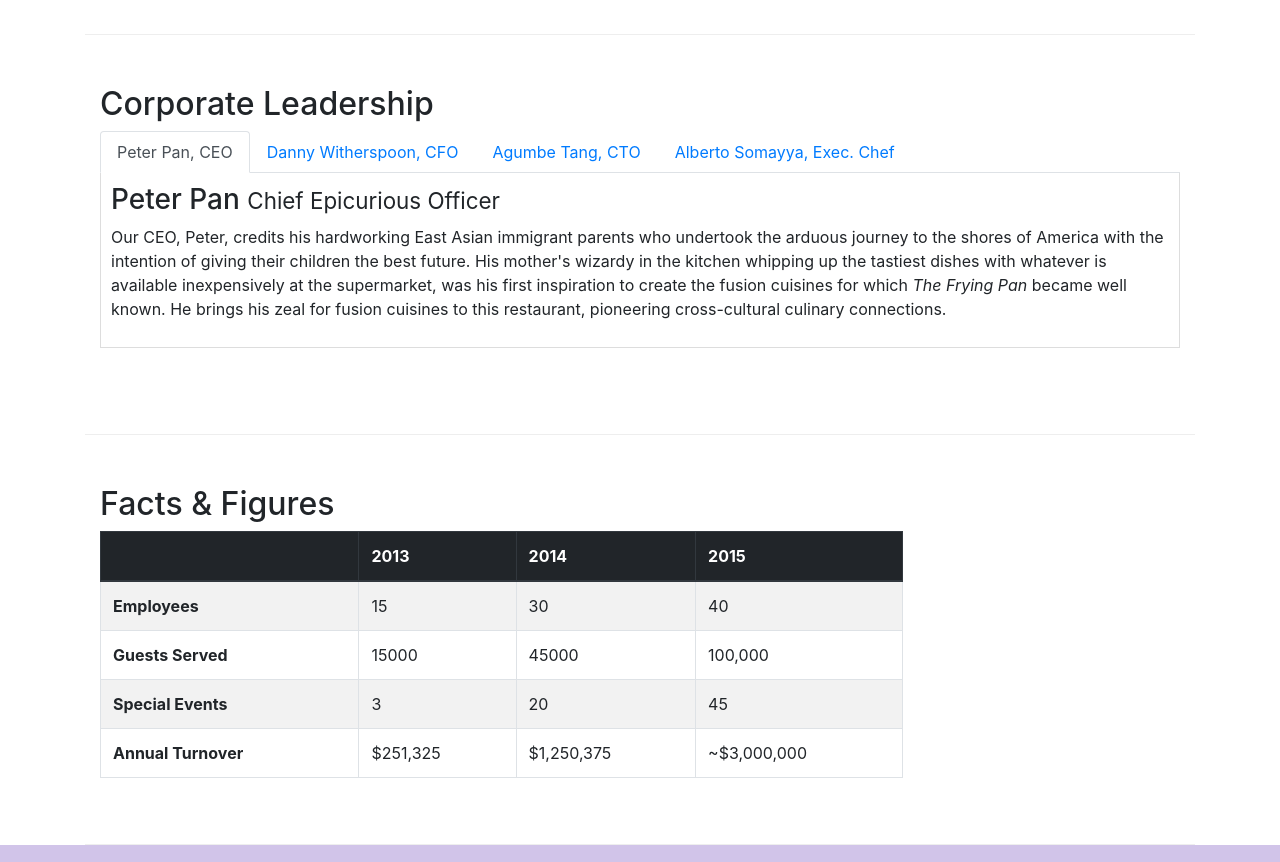
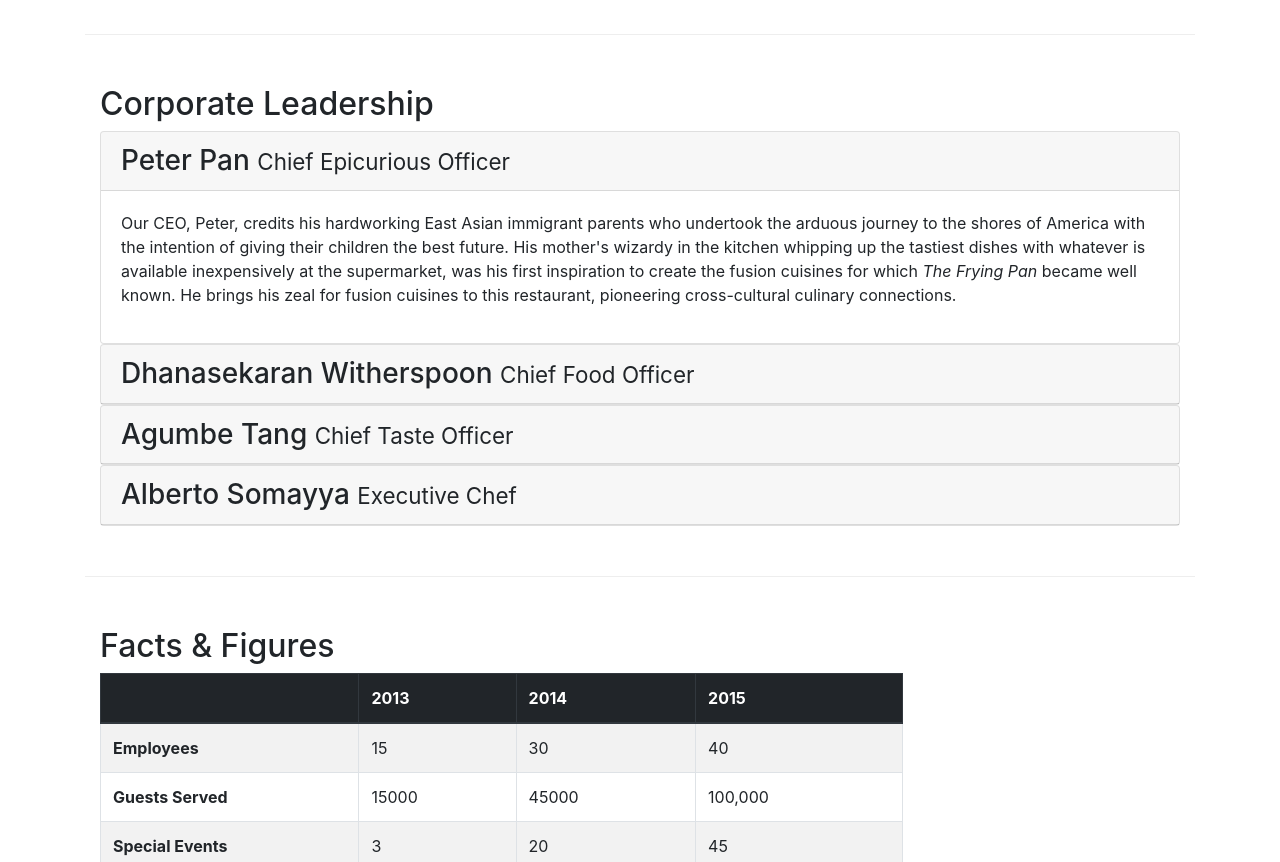
Before and after one commit to drewche/bootstrap-setup, a website: page aboutus.html in a window 1280 px wide. Shown: the part 1060-1922 px from the top of the page. Drawn offline with nearby package versions, Linux system fonts and the light colour scheme.

Commit message:
Accordion

```diff
--- a/aboutus.html
+++ b/aboutus.html
@@ -100,43 +100,64 @@
             <div class="col-12 col-sm-12">
                 <h2>Corporate Leadership</h2>
 
-                <ul class="nav nav-tabs">
-                   <li class="nav-item">
-                     <a class="nav-link active" href="#peter"
-                       role="tab" data-toggle="tab">Peter Pan, CEO</a>
-                   </li>
-                   <li class="nav-item">
-                     <a class="nav-link" href="#danny" role="tab"
-                       data-toggle="tab">Danny Witherspoon, CFO</a>
-                   </li>
-                   <li class="nav-item">
-                     <a class="nav-link" href="#agumbe"role="tab"
-                       data-toggle="tab">Agumbe Tang, CTO</a>
-                   </li>
-                   <li class="nav-item">
-                     <a class="nav-link" href="#alberto" role="tab"
-                       data-toggle="tab">Alberto Somayya, Exec. Chef</a>
-                   </li>
-               </ul>
-               <div class="tab-content">
-                   <div role="tabpanel" class="tab-pane fade show active" id="peter">
-                        <h3>Peter Pan <small>Chief Epicurious Officer</small></h3>
-                        <p class="d-none d-sm-block">Our CEO, Peter, credits his hardworking East Asian immigrant parents who undertook the arduous journey to the shores of America with the intention of giving their children the best future. His mother's wizardy in the kitchen whipping up the tastiest dishes with whatever is available inexpensively at the supermarket, was his first inspiration to create the fusion cuisines for which <em>The Frying Pan</em> became well known. He brings his zeal for fusion cuisines to this restaurant, pioneering cross-cultural culinary connections.</p>
+               <div id="accordion">
+                   <div class="card">
+                       <div class="card-header" role="tab" id="peterhead">
+                            <h3 class="mb-0">
+                               <a data-toggle="collapse" data-target="#peter">
+                                   Peter Pan <small>Chief Epicurious Officer</small>
+                               </a>
+                           </h3>
+                        </div>
+                           <div role="tabpanel" class="collapse show" id="peter" data-parent="#accordion">
+                               <div class="card-body">
+                                   <p class="d-none d-sm-block">Our CEO, Peter, credits his hardworking East Asian immigrant parents who undertook the arduous journey to the shores of America with the intention of giving their children the best future. His mother's wizardy in the kitchen whipping up the tastiest dishes with whatever is available inexpensively at the supermarket, was his first inspiration to create the fusion cuisines for which <em>The Frying Pan</em> became well known. He brings his zeal for fusion cuisines to this restaurant, pioneering cross-cultural culinary connections.</p>
+                               </div>
+                            </div>
                     </div>
 
-                    <div role="tabpanel" class="tab-pane fade" id="danny">
-                        <h3>Dhanasekaran Witherspoon <small>Chief Food Officer</small></h3>
-                        <p class="d-none d-sm-block">Our CFO, Danny, as he is affectionately referred to by his colleagues, comes from a long established family tradition in farming and produce. His experiences growing up on a farm in the Australian outback gave him great appreciation for varieties of food sources. As he puts it in his own words, <em>Everything that runs, wins, and everything that stays, pays!</em></p>
+                    <div class="card">
+                        <div class="card-header" role="tab" id="dannyhead">
+                            <h3 class="mb-0">
+                                <a data-toggle="collapse" data-target="#danny">
+                                    Dhanasekaran Witherspoon <small>Chief Food Officer</small>
+                                </a>
+                            </h3>
+                        </div>
+                        <div role="tabpanel" class="collapse" id="danny" data-parent="#accordion">
+                            <div class="card-body">
+                                <p class="d-none d-sm-block">Our CFO, Danny, as he is affectionately referred to by his colleagues, comes from a long established family tradition in farming and produce. His experiences growing up on a farm in the Australian outback gave him great appreciation for varieties of food sources. As he puts it in his own words, <em>Everything that runs, wins, and everything that stays, pays!</em></p>
+                            </div>
+                        </div>
                     </div>
 
-                    <div role="tabpanel" class="tab-pane fade show" id="agumbe">
-                        <h3>Agumbe Tang <small>Chief Taste Officer</small></h3>
-                        <p class="d-none d-sm-block">Blessed with the most discerning gustatory sense, Agumbe, our CTO, personally ensures that every dish that we serve meets his exacting tastes. Our chefs dread the tongue lashing that ensues if their dish does not meet his exacting standards. He lives by his motto, <em>You click only if you survive my lick.</em></p>
+                    <div class="card">
+                        <div class="card-header" role="tab" id="agumbehead">
+                            <h3 class="mb-0">
+                                <a data-toggle="collapse" data-target="#agumbe">
+                                    Agumbe Tang <small>Chief Taste Officer</small>
+                                </a>
+                            </h3>
+                        </div>
+                        <div role="tabpanel" class="collapse" id="agumbe" data-parent="#accordion">
+                            <div class="card-body">
+                                <p class="d-none d-sm-block">Blessed with the most discerning gustatory sense, Agumbe, our CTO, personally ensures that every dish that we serve meets his exacting tastes. Our chefs dread the tongue lashing that ensues if their dish does not meet his exacting standards. He lives by his motto, <em>You click only if you survive my lick.</em></p>
+                            </div>
+                        </div>
                     </div>
 
-                    <div role="tabpanel" class="tab-pane fade show" id="alberto">
-                        <h3>Alberto Somayya <small>Executive Chef</small></h3>
-                        <p class="d-none d-sm-block">Award winning three-star Michelin chef with wide International experience having worked closely with whos-who in the culinary world, he specializes in creating mouthwatering Indo-Italian fusion experiences. He says, <em>Put together the cuisines from the two craziest cultures, and you get a winning hit! Amma Mia!</em></p>
+                    <div class="card">
+                        <div class="card-header" role="tab" id="albertohead">
+                            <h3 class="mb-0">
+                                <a data-toggle="collapse" data-target="#alberto">Alberto Somayya <small>Executive Chef</small>
+                                </a>
+                            </h3>
+                        </div>
+                        <div role="tabpanel" class="collapse" id="alberto" data-parent="#accordion">
+                            <div class="card-body">
+                                <p class="d-none d-sm-block">Award winning three-star Michelin chef with wide International experience having worked closely with whos-who in the culinary world, he specializes in creating mouthwatering Indo-Italian fusion experiences. He says, <em>Put together the cuisines from the two craziest cultures, and you get a winning hit! Amma Mia!</em></p>
+                            </div>
+                        </div>
                     </div>
                 </div>
             </div>
--- a/css/styles.css
+++ b/css/styles.css
@@ -39,8 +39,9 @@ body {
 }
 
 .tab-content {
-    border-left: 1px solid #ddd;
+    /* border-left: 1px solid #ddd;
     border-right: 1px solid #ddd;
-    border-bottom: 1px solid #ddd;
+    border-bottom: 1px solid #ddd; */
+    border: 1px solid #ddd;
     padding: 10px;
 }
```
